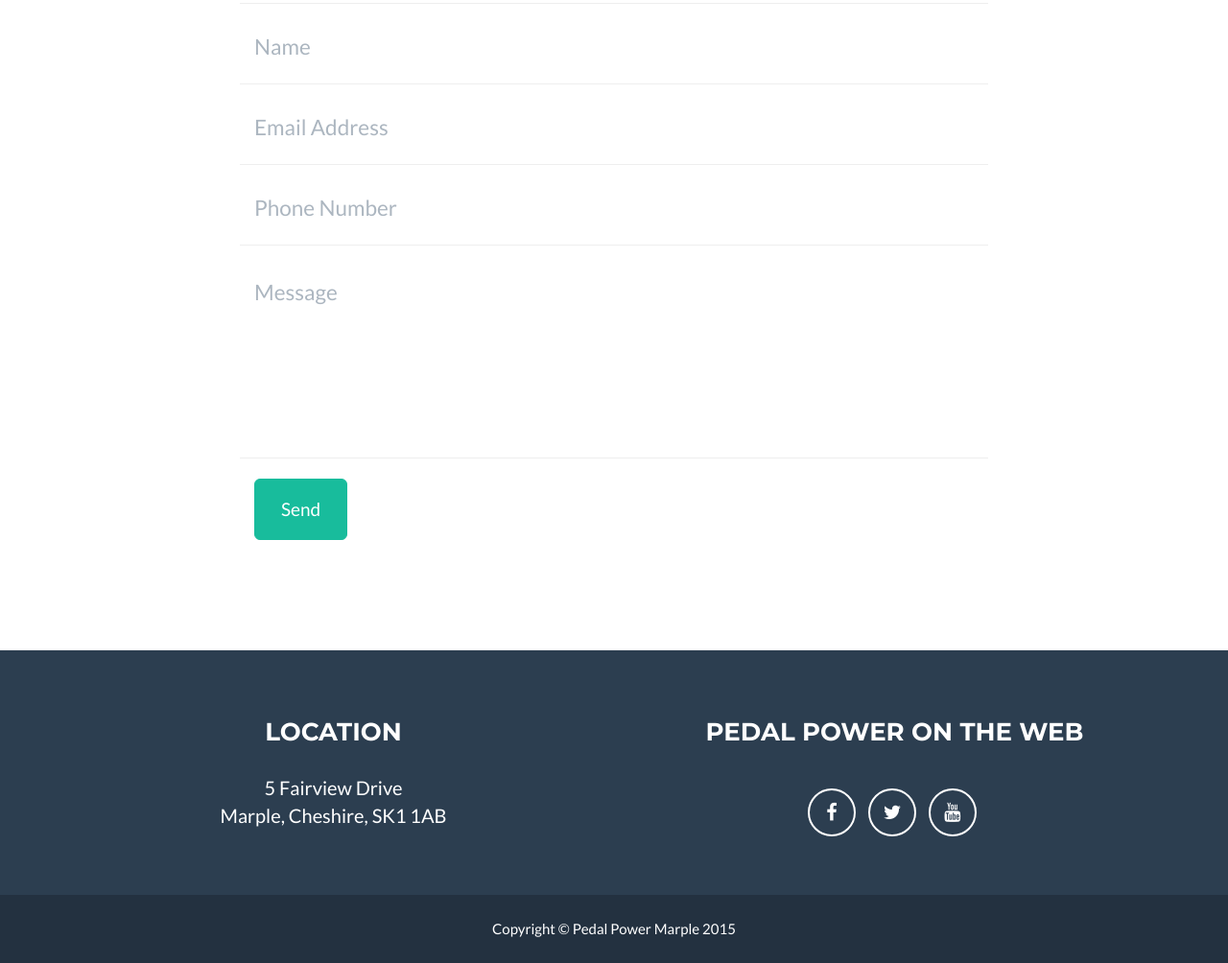
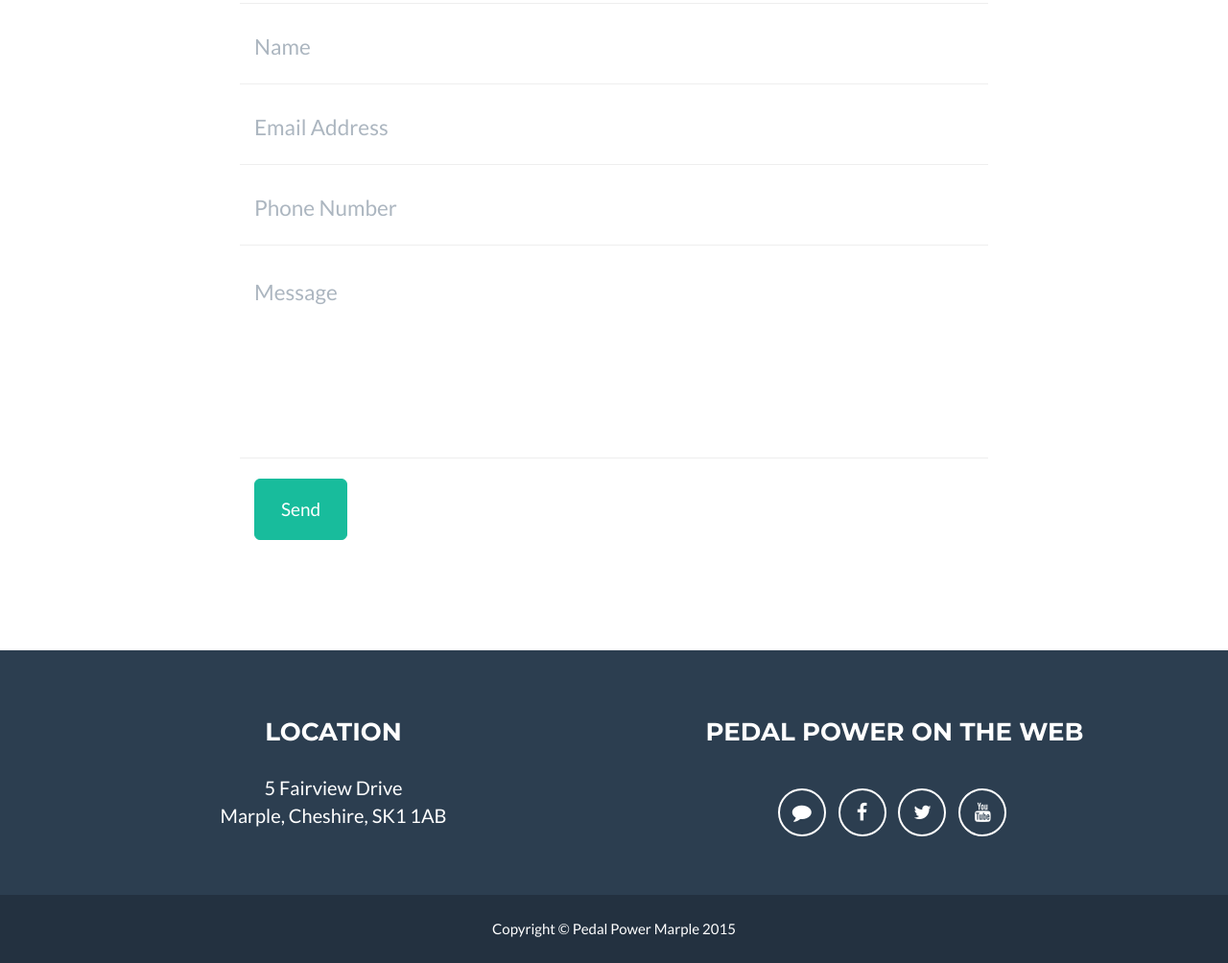
Before and after one commit to chrishey/PedalPowerMarple, a website: page index.html in a window 1280 px wide. Shown: the part 1983-2987 px from the top of the page at 96% size. Drawn offline with nearby package versions, Linux system fonts and the light colour scheme.

Commit message:
Add email link and icon

```diff
--- a/index.html
+++ b/index.html
@@ -204,6 +204,9 @@
                     <div class="footer-col col-md-6">
                         <h3>Pedal Power on the Web</h3>
                         <ul class="list-inline">
+							<li>
+                                <a href="mailto:pedalpowermarple@outlook.com" class="btn-social btn-outline"><i class="fa fa-fw fa-comment"></i></a>
+                            </li>
                             <li>
                                 <a href="#" class="btn-social btn-outline"><i class="fa fa-fw fa-facebook"></i></a>
                             </li>
```
